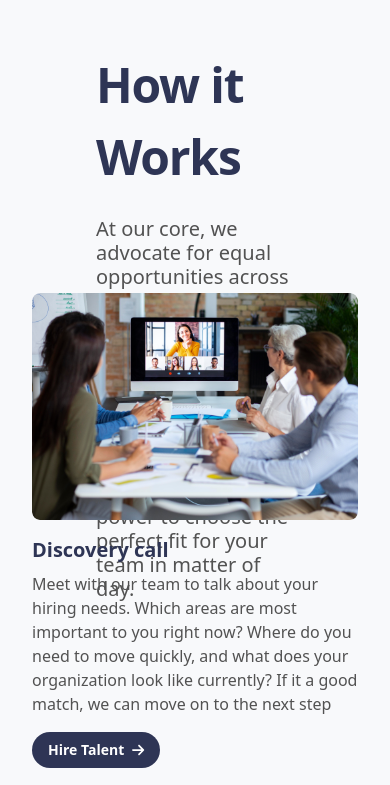
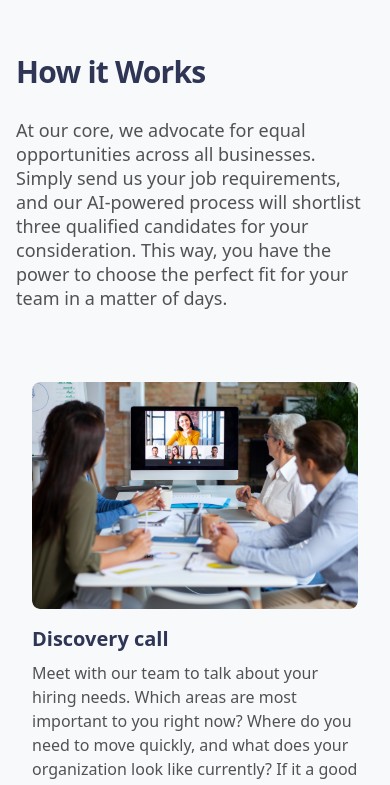
Before and after one commit to abdur-rehman-ali/hireoid, a React (Vite) app: page /integrated-staffing in a window 390 px wide. Shown: the part 4998-5783 px from the top of the page. Built offline with nearby package versions, Linux system fonts and the light colour scheme.

Commit message:
Made responsive

```diff
--- a/src/pages/Integratted-Staffing.jsx
+++ b/src/pages/Integratted-Staffing.jsx
@@ -129,19 +129,16 @@ Scale up or down effortlessly - we adapt to your evolving needs."
       />
 
       <div className="bg-[#F8F9FB]">
-        <div className="max-w-1440 mx-auto  pt-10 mb-32">
-          <div className="flex flex-col gap-y-6 mx-24 py-10  h-[252px]">
-            <h1 className=" text-primary text-5xl font-extrabold leading-normal tracking-tight">
+        <div className="max-w-1440 mx-auto pt-10 mb-32">
+          <div className="flex flex-col gap-y-6 mx-4 md:mx-24 py-10 h-auto">
+            <h1 className="text-primary text-3xl md:text-5xl font-extrabold leading-normal tracking-tight">
               How it Works
             </h1>
-            <p className="text-xl font-light leading-6 text-gray">
-              At our core, we advocate for equal opportunities across all
-              businesses. Simply send us your job requirements, and our
-              AI-powered process will shortlist three qualified candidates for
-              your consideration. This way, you have the power to choose the
-              perfect fit for your team in matter of day.
+            <p className="text-lg md:text-xl font-light leading-6 text-gray">
+              At our core, we advocate for equal opportunities across all businesses. Simply send us your job requirements, and our AI-powered process will shortlist three qualified candidates for your consideration. This way, you have the power to choose the perfect fit for your team in a matter of days.
             </p>
           </div>
+
           <div className='px-8 lg:mx-16'>
             <HowDoesItWork data={contentData} />
           </div>
```
